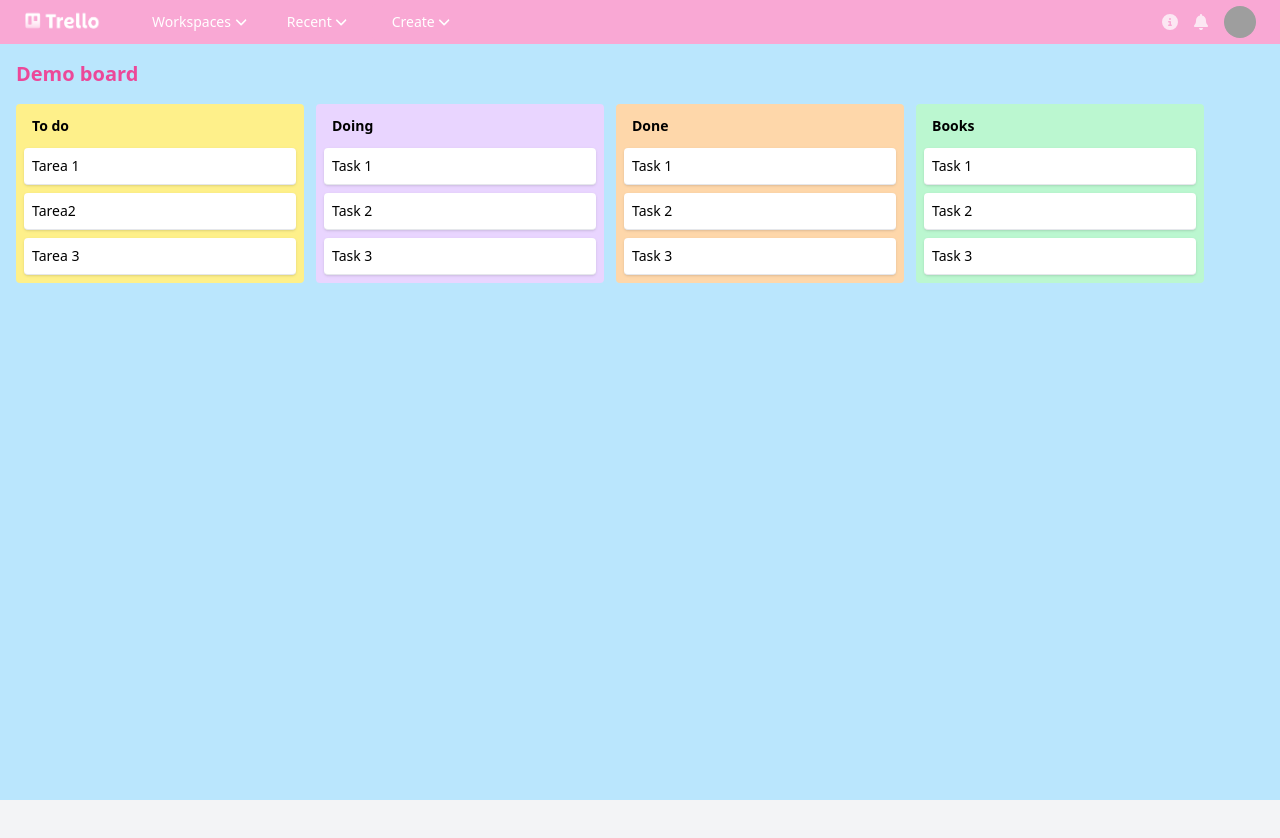
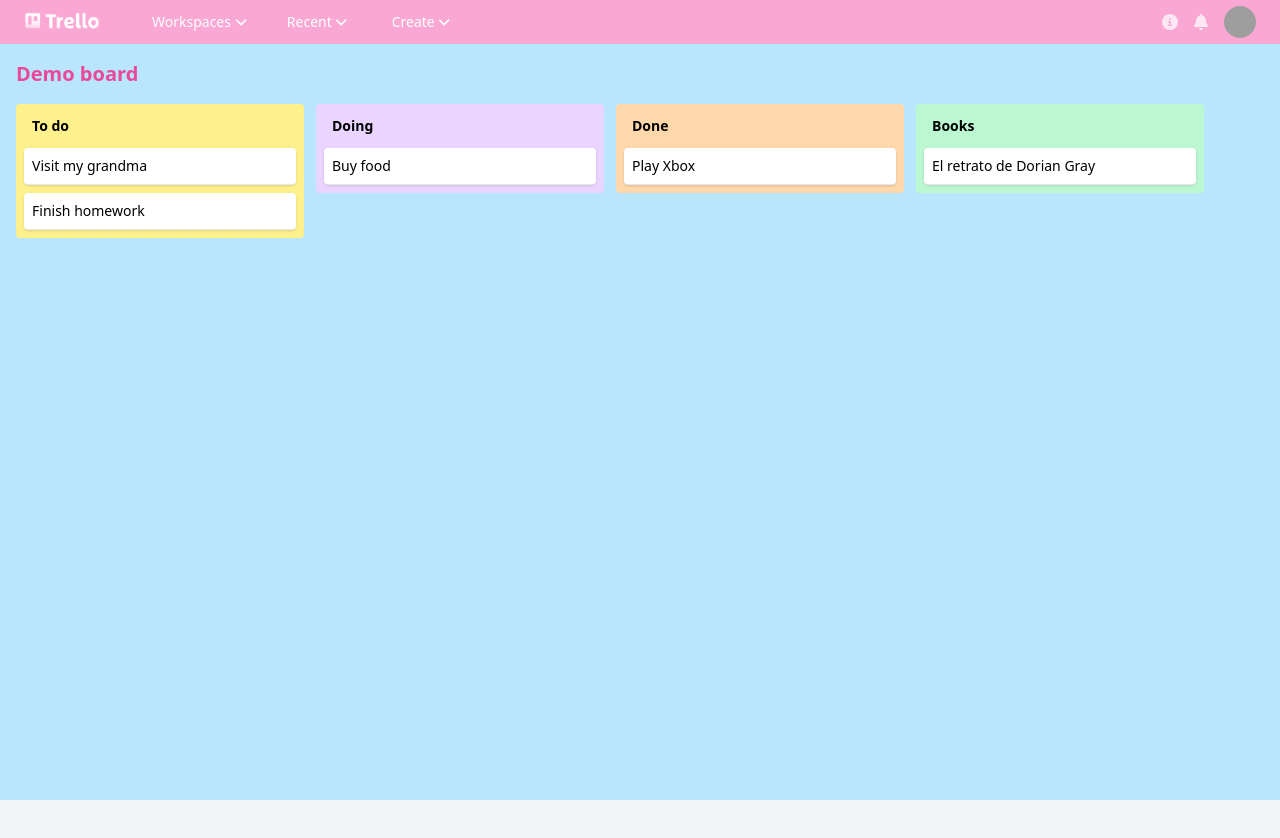
Before and after one commit to Chanelp/Trello-clon, an Angular app: page /board in a window 1280 px wide. Shown: the top 838 px of the page. Built offline with nearby package versions, Linux system fonts and the light colour scheme; grey boxes are pictures that could not be loaded.

Commit message:
DragDrop con transferencia entre columnas

```diff
--- a/src/app/pages/board/board.component.html
+++ b/src/app/pages/board/board.component.html
@@ -1,18 +1,18 @@
 <div class="flex h-screen flex-col">
   <app-navbar></app-navbar>
   <div class="w-full grow bg-sky-200 px-4 pb-4">
-    <!-- Columns -->
     <div>
       <h2 class="my-4 text-xl font-bold text-pink-500">Demo board</h2>
     </div>
 
-    <div class="flex h-full w-full items-start">
+    <!-- Columns -->
+    <div class="flex h-full w-full items-start" cdkDropListGroup>
       <div class="mr-3 w-72 rounded bg-yellow-200 p-2">
         <div class="flex justify-between py-1">
           <h3 class="ml-2 text-sm font-bold">To do</h3>
         </div>
 
-        <div class="mt-2 text-sm" cdkDropList (cdkDropListDropped)="drop($event)">
+        <div class="mt-2 text-sm" cdkDropList (cdkDropListDropped)="drop($event)" [cdkDropListData]="todos">
           <div
           *ngFor="let todo of todos"
           cdkDrag
@@ -28,21 +28,13 @@
           <h3 class="ml-2 text-sm font-bold">Doing</h3>
         </div>
 
-        <div class="mt-2 text-sm">
+        <div class="mt-2 text-sm" cdkDropList (cdkDropListDropped)="drop($event)" [cdkDropListData]="doing">
           <div
+            *ngFor="let d of doing"
+            cdkDrag
             class="mt-2 cursor-pointer rounded border-b border-x-gray-300 bg-white p-2 shadow hover:bg-gray-200"
           >
-            Task 1
-          </div>
-          <div
-            class="mt-2 cursor-pointer rounded border-b border-x-gray-300 bg-white p-2 shadow hover:bg-gray-200"
-          >
-            Task 2
-          </div>
-          <div
-            class="mt-2 cursor-pointer rounded border-b border-x-gray-300 bg-white p-2 shadow hover:bg-gray-200"
-          >
-            Task 3
+            {{ d.title }}
           </div>
         </div>
       </div>
@@ -51,21 +43,13 @@
         <div class="flex justify-between py-1">
           <h3 class="ml-2 text-sm font-bold">Done</h3>
         </div>
-        <div class="mt-2 text-sm">
+        <div class="mt-2 text-sm" cdkDropList (cdkDropListDropped)="drop($event)" [cdkDropListData]="done">
           <div
+            *ngFor="let d of done"
+            cdkDrag
             class="mt-2 cursor-pointer rounded border-b border-x-gray-300 bg-white p-2 shadow hover:bg-gray-200"
           >
-            Task 1
-          </div>
-          <div
-            class="mt-2 cursor-pointer rounded border-b border-x-gray-300 bg-white p-2 shadow hover:bg-gray-200"
-          >
-            Task 2
-          </div>
-          <div
-            class="mt-2 cursor-pointer rounded border-b border-x-gray-300 bg-white p-2 shadow hover:bg-gray-200"
-          >
-            Task 3
+            {{ d.title }}
           </div>
         </div>
       </div>
@@ -74,21 +58,13 @@
         <div class="flex justify-between py-1">
           <h3 class="ml-2 text-sm font-bold">Books</h3>
         </div>
-        <div class="mt-2 text-sm">
+        <div class="mt-2 text-sm" cdkDropList (cdkDropListDropped)="drop($event)" [cdkDropListData]="books">
           <div
+            *ngFor="let b of books"
+            cdkDrag
             class="mt-2 cursor-pointer rounded border-b border-x-gray-300 bg-white p-2 shadow hover:bg-gray-200"
           >
-            Task 1
-          </div>
-          <div
-            class="mt-2 cursor-pointer rounded border-b border-x-gray-300 bg-white p-2 shadow hover:bg-gray-200"
-          >
-            Task 2
-          </div>
-          <div
-            class="mt-2 cursor-pointer rounded border-b border-x-gray-300 bg-white p-2 shadow hover:bg-gray-200"
-          >
-            Task 3
+            {{ b.title }}
           </div>
         </div>
       </div>
--- a/src/app/pages/board/board.component.ts
+++ b/src/app/pages/board/board.component.ts
@@ -1,5 +1,5 @@
 import { Component, OnInit } from '@angular/core';
-import { CdkDragDrop, moveItemInArray } from '@angular/cdk/drag-drop';
+import { CdkDragDrop, moveItemInArray, transferArrayItem } from '@angular/cdk/drag-drop';
 
 import { toDo } from 'src/app/models/todo.models';
 import { Title } from '@angular/platform-browser';
@@ -24,21 +24,45 @@ export class BoardComponent implements OnInit {
   todos: toDo[] = [
     {
       id: '1',
-      title: 'Tarea 1',
+      title: 'Visit my grandma',
     },
     {
       id: '2',
-      title: 'Tarea2',
-    },
-    {
-      id: '3',
-      title: 'Tarea 3',
+      title: 'Finish homework',
     },
   ];
 
+  doing: toDo[] = [
+    {
+      id: '3',
+      title: 'Buy food',
+    },
+  ];
+  done: toDo[] = [
+    {
+      id: '4',
+      title: 'Play Xbox'
+    }
+  ];
+  books: toDo[] = [
+    {
+      id: '5',
+      title: 'El retrato de Dorian Gray'
+    }
+  ]
+
   ngOnInit(): void {}
 
-  drop(event: CdkDragDrop<any[]>) {
-    moveItemInArray(this.todos, event.previousIndex, event.currentIndex);
+  drop(event: CdkDragDrop<toDo[]>, ) {
+    if (event.previousContainer === event.container) {
+      moveItemInArray(event.container.data, event.previousIndex, event.currentIndex);
+    } else {
+      transferArrayItem(
+        event.previousContainer.data,
+        event.container.data,
+        event.previousIndex, event.currentIndex
+      );
+    }
+
   }
 }
```
